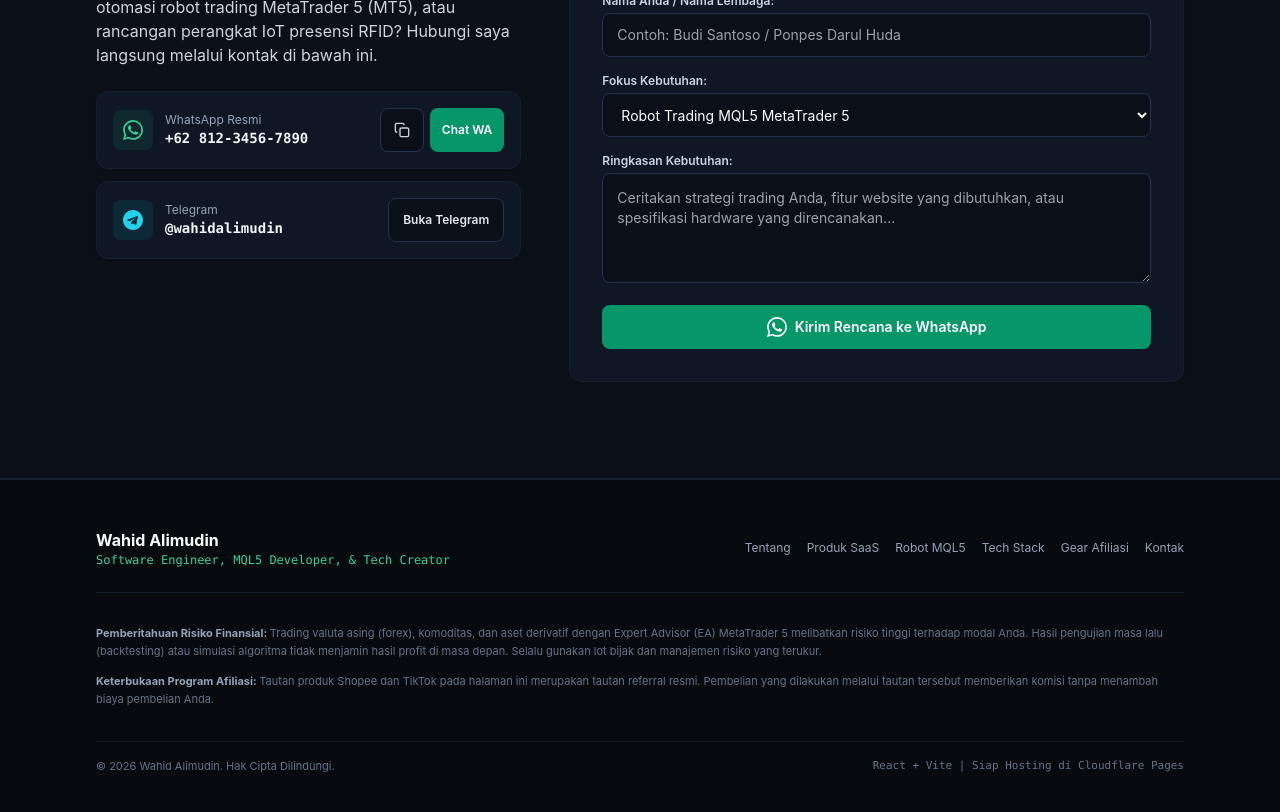
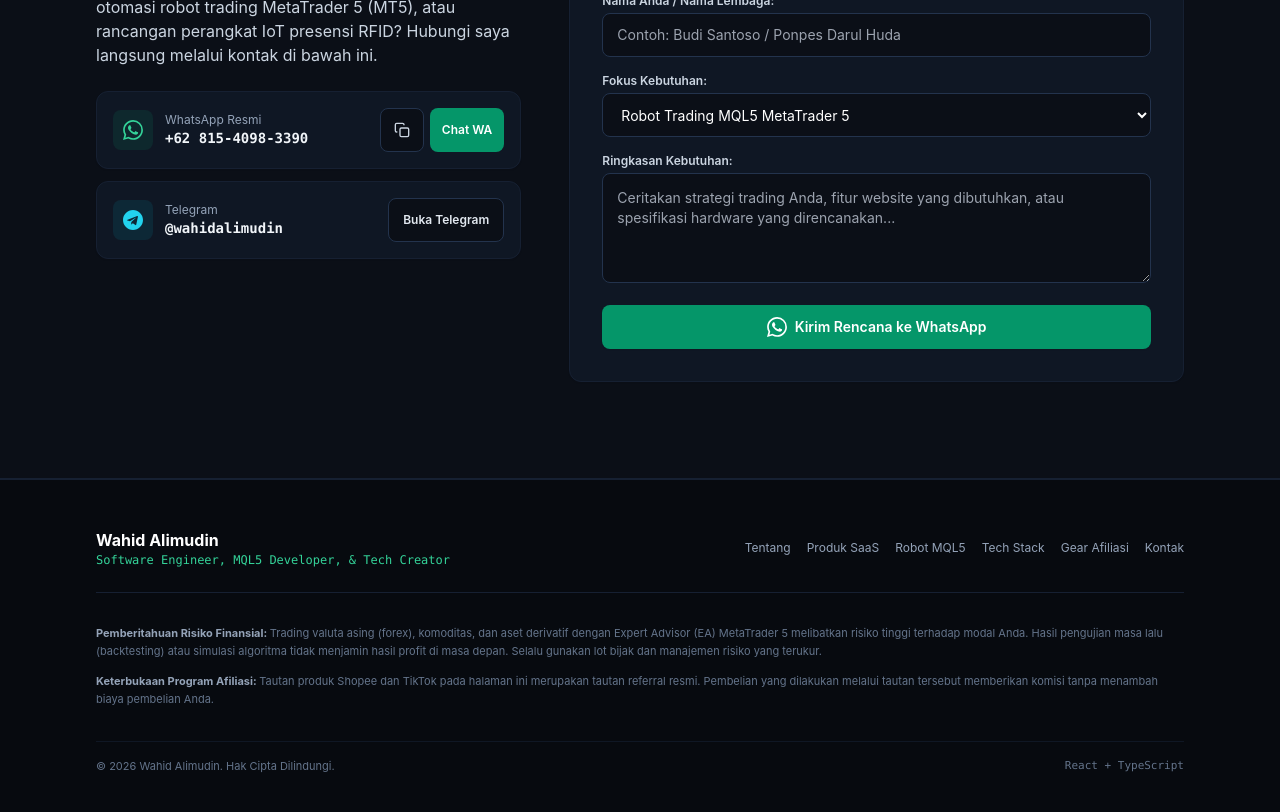
Before and after one commit to wahid672/Wahid-dev, a React (Vite) app: page / in a window 1280 px wide. Shown: the part 6080-6892 px from the top of the page. Built offline with nearby package versions, Linux system fonts and the light colour scheme.

Commit message:
fix: update nomor whatsapp ke 081540983390 dan bersihkan footer

```diff
--- a/src/components/ContactSection.tsx
+++ b/src/components/ContactSection.tsx
@@ -22,7 +22,7 @@ export const ContactSection: React.FC = () => {
     const encodedMessage = encodeURIComponent(
       `Halo Mas Wahid, nama saya ${clientName || 'Klien'}.\n\nSaya tertarik konsultasi proyek:\nJenis: ${projectType}\nKebutuhan: ${projectBrief || 'Mohon info ketersediaan waktu dan alur pengerjaan.'}`
     );
-    window.open(`https://wa.me/6281234567890?text=${encodedMessage}`, '_blank');
+    window.open(`https://wa.me/6281540983390?text=${encodedMessage}`, '_blank');
   };
 
   return (
@@ -54,21 +54,21 @@ export const ContactSection: React.FC = () => {
                   <div>
                     <div className="text-xs text-slate-500 dark:text-slate-400">WhatsApp Resmi</div>
                     <div className="font-mono text-sm font-bold text-slate-900 dark:text-slate-100">
-                      +62 812-3456-7890
+                      +62 815-4098-3390
                     </div>
                   </div>
                 </div>
                 <div className="flex gap-1.5">
                   <button
                     type="button"
-                    onClick={() => handleCopy('+6281234567890', 'wa')}
+                    onClick={() => handleCopy('+6281540983390', 'wa')}
                     aria-label="Salin nomor WhatsApp"
                     className="min-h-[44px] min-w-[44px] p-2 text-xs rounded-lg border border-slate-300 dark:border-obsidian-700 bg-slate-50 dark:bg-obsidian-900 text-slate-700 dark:text-slate-300 hover:bg-slate-100 dark:hover:bg-obsidian-800 transition-colors flex items-center justify-center focus-visible:ring-2 focus-visible:ring-emerald-500"
                   >
                     {copiedField === 'wa' ? <CheckIcon className="w-4 h-4 text-emerald-500" /> : <CopyIcon className="w-4 h-4" />}
                   </button>
                   <a
-                    href="https://wa.me/6281234567890?text=Halo%20Mas%20Wahid,%20saya%20tertarik%20konsultasi%20proyek"
+                    href="https://wa.me/6281540983390?text=Halo%20Mas%20Wahid,%20saya%20tertarik%20konsultasi%20proyek"
                     target="_blank"
                     rel="noopener noreferrer"
                     className="min-h-[44px] px-3 py-2 text-xs font-semibold rounded-lg bg-emerald-600 hover:bg-emerald-500 text-white transition-colors flex items-center justify-center focus-visible:ring-2 focus-visible:ring-emerald-500"
--- a/src/components/Footer.tsx
+++ b/src/components/Footer.tsx
@@ -41,7 +41,7 @@ export const Footer: React.FC = () => {
             &copy; 2026 Wahid Alimudin. Hak Cipta Dilindungi.
           </div>
           <div className="font-mono">
-            React + Vite | Siap Hosting di Cloudflare Pages
+            React + TypeScript
           </div>
         </div>
       </div>
--- a/src/components/Mql5Services.tsx
+++ b/src/components/Mql5Services.tsx
@@ -109,7 +109,7 @@ export const Mql5Services: React.FC = () => {
               <span>Semua logika strategi dan source code klien dijaga kerahasiaannya.</span>
             </div>
             <a
-              href="https://wa.me/6281234567890?text=Halo%20Mas%20Wahid,%20saya%20ingin%20konsultasi%20pembuatan%20Robot%20Trading%20EA%20MQL5%20MT5"
+              href="https://wa.me/6281540983390?text=Halo%20Mas%20Wahid,%20saya%20ingin%20konsultasi%20pembuatan%20Robot%20Trading%20EA%20MQL5%20MT5"
               target="_blank"
               rel="noopener noreferrer"
               className="min-h-[44px] inline-flex items-center gap-2 px-5 py-2.5 text-sm font-semibold rounded-lg bg-emerald-600 hover:bg-emerald-500 text-white shadow-sm transition-colors focus-visible:ring-2 focus-visible:ring-emerald-500"
```
